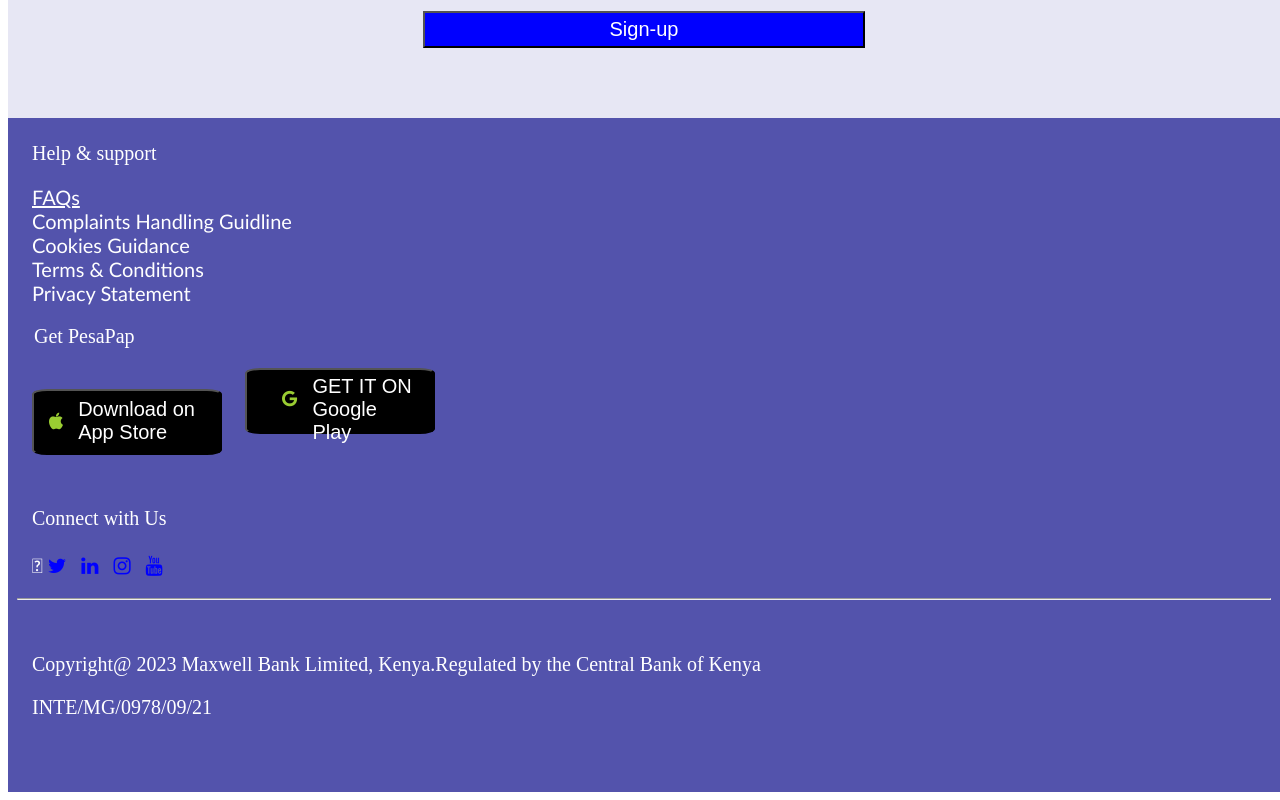
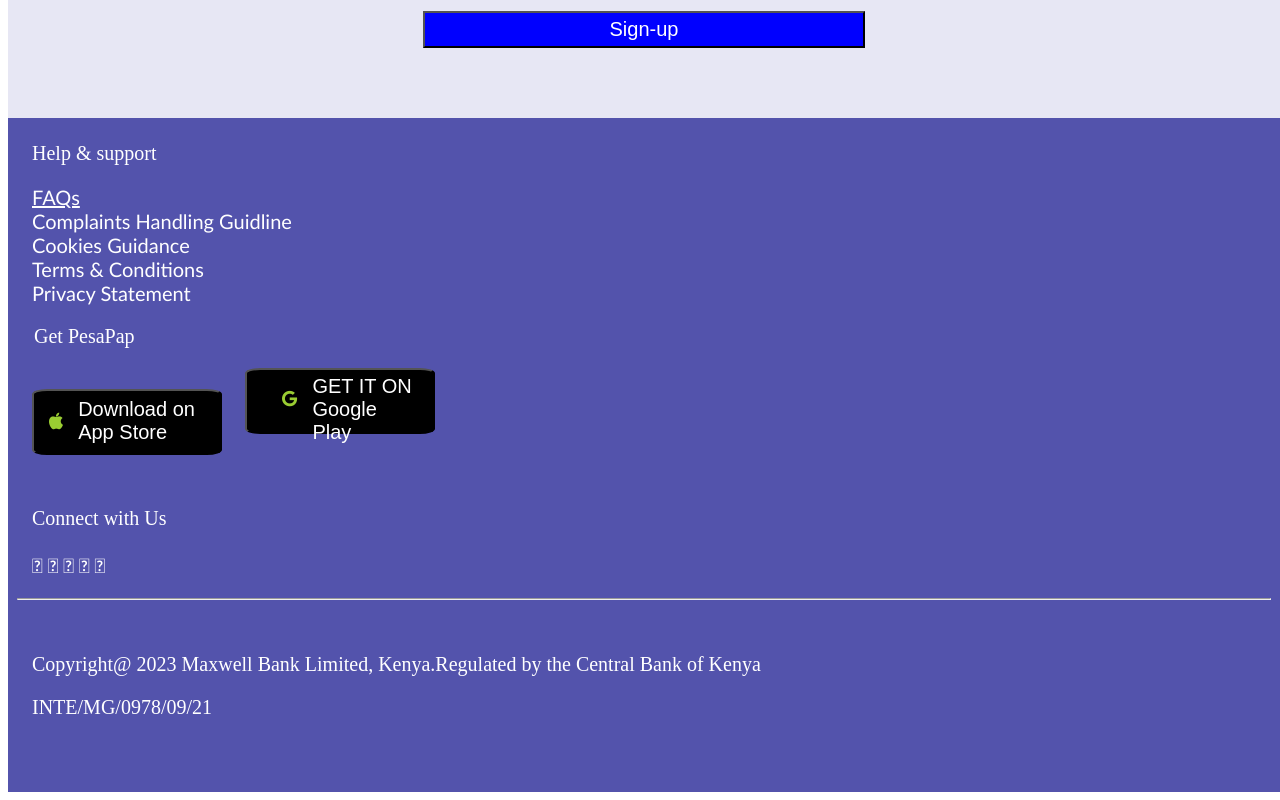
Before and after one commit to Momanyimoriango/maxwell, a plain HTML site: page contact.html in a window 1280 px wide. Shown: the part 3670-4470 px from the top of the page. Drawn offline with Linux system fonts and the light colour scheme.

Commit message:
Update contact.html

```diff
--- a/contact.html
+++ b/contact.html
@@ -114,11 +114,11 @@
     <button style="width: 15%; background-color: black;color: white;" id="button"><i class="fa fa-Google"></i>GET IT ON Google Play</button><br><br><br>
     <p>
 Connect with Us<br><br>
-<a href="#"><i class="fa-brands fa-facebook"></i></i></a>
-<a href="#"><i class="fa fa-twitter"></i></a>
-<a href="#"><i class="fa fa-linkedin"></i></a>
-<a href="#"><i class="fa fa-instagram"></i></a>
-<a href="#"><i class="fa fa-youtube"></i></a>
+<a href="#"><i class="fab-brands fa-facebook"></i></i></a>
+<a href="#"><i class="fab fa-twitter"></i></a>
+<a href="#"><i class="fab fa-linkedin"></i></a>
+<a href="#"><i class="fab fa-instagram"></i></a>
+<a href="#"><i class="fab fa-youtube"></i></a>
     </p>
 
 
```
